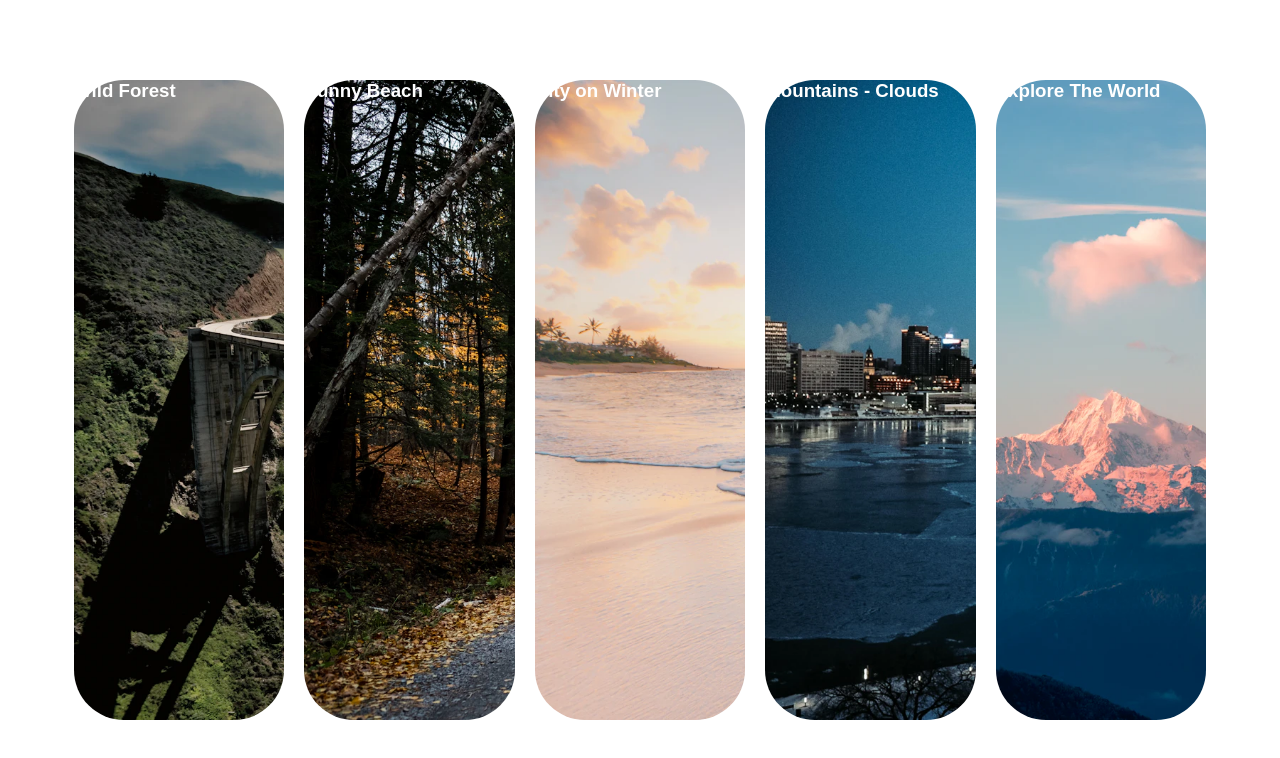
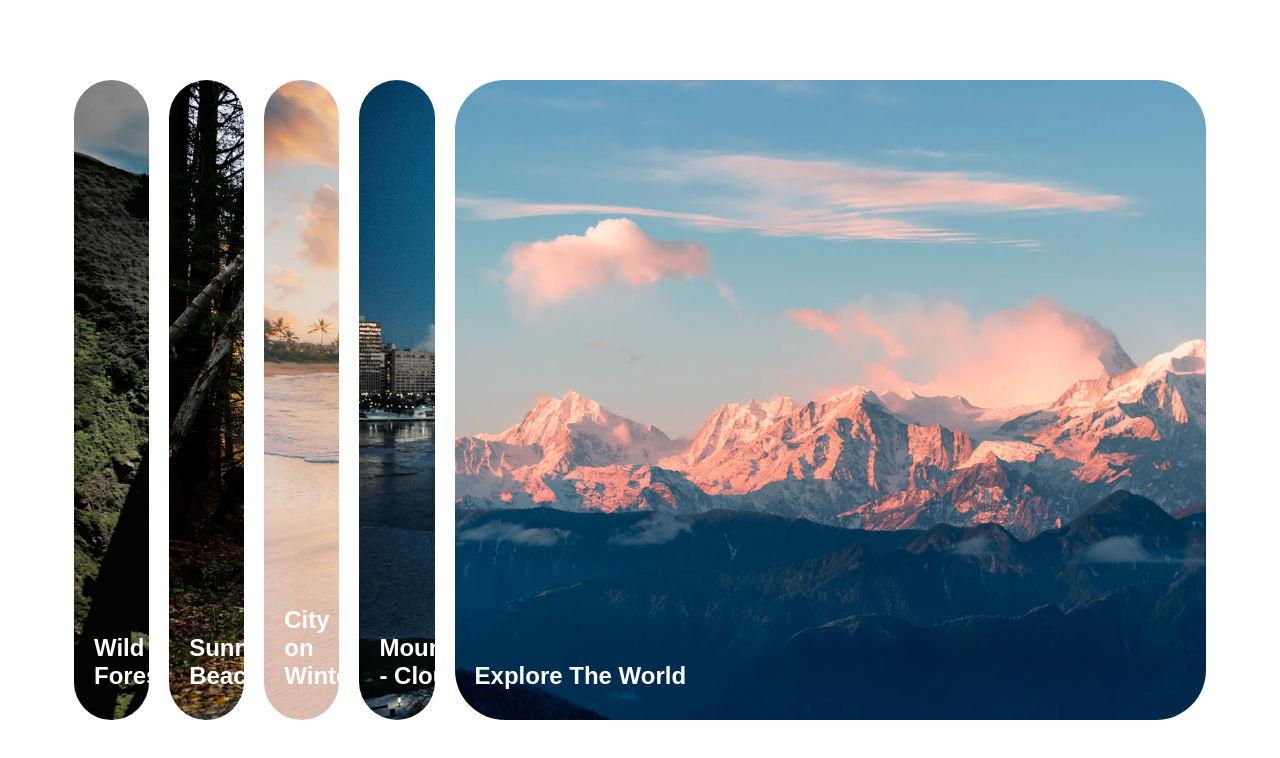
Before and after one commit to IsaacToluwani/50-Projects-In-50-Days, a plain HTML site: page Expanding Cards - Day 1/index.html in a window 1280 px wide. Drawn offline with Linux system fonts and the light colour scheme; a web font is replaced by a local one.

Commit message:
styles completed

```diff
--- a/Expanding Cards - Day 1/style.css
+++ b/Expanding Cards - Day 1/style.css
@@ -15,7 +15,7 @@ body {
   justify-content: center;
   height: 100vh;
   overflow: hidden;
-  margin: 0;
+
 }
  .container {
   display: flex;
@@ -35,3 +35,34 @@ body {
 
   -webkit-transition: all 700ms ease-in;
 }
+
+.panel h3 {
+  font-size: 24px;
+  position: absolute;
+  bottom: 30px;
+  left: 20px;
+}
+
+.panel.active {
+flex: 5;
+}
+/*
+  body {
+    display: flex;
+    flex-direction: column;
+    align-items: center;
+    justify-content: center;
+  }
+
+  .container {
+    display: flex;
+    flex-direction: row;
+    width: 90vw;
+  }
+
+  .panel {
+    height: 80vh;
+    margin: 10px;
+    border-radius: 18px;
+  }
+    */
```
